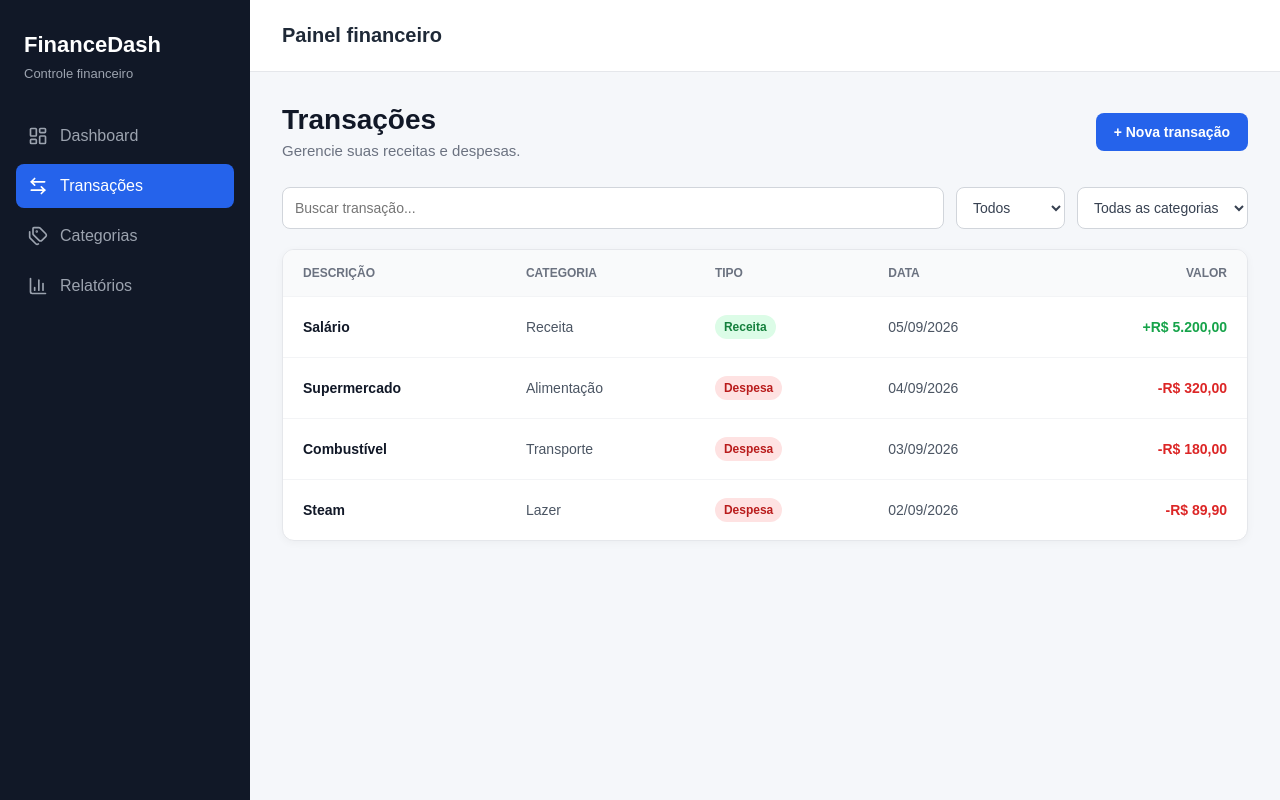
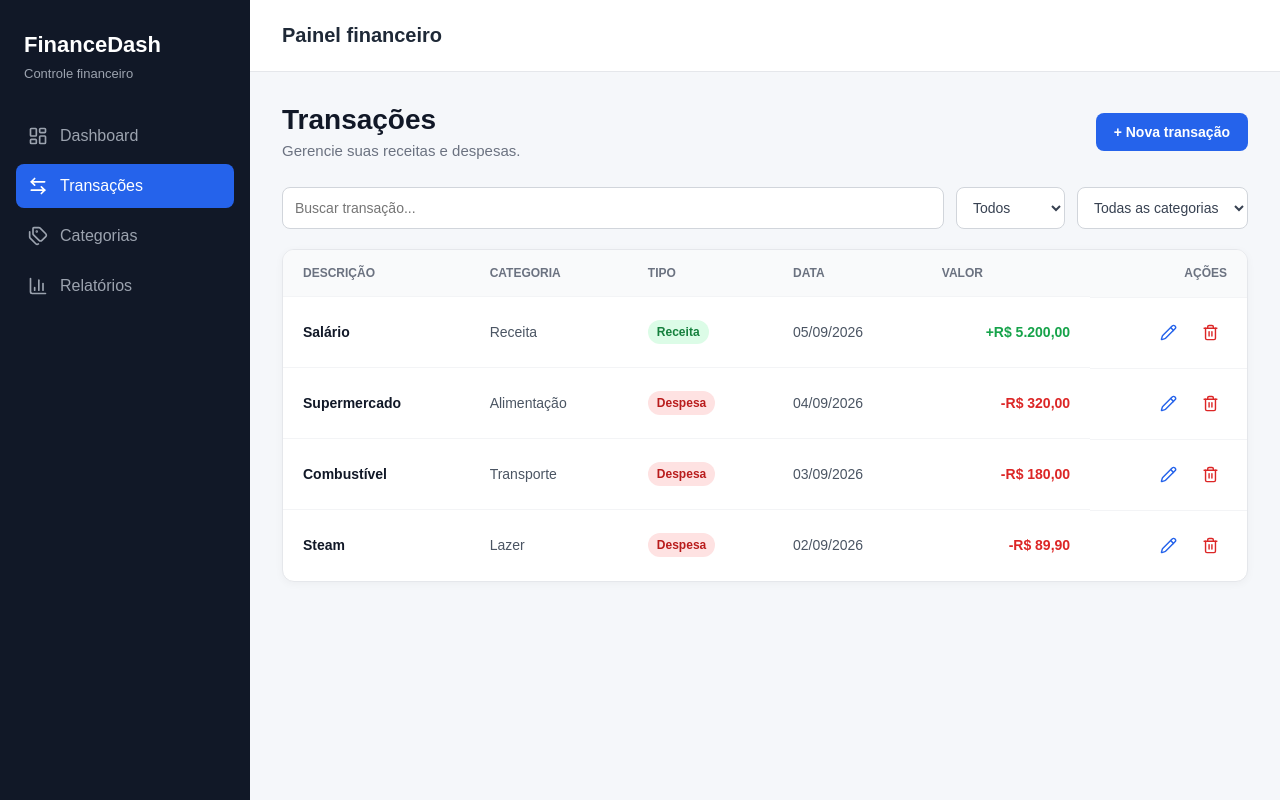
Before and after one commit to rafaelbarret/FinanceDash, a React app in the folder frontend/: page /transactions in a window 1280 px wide. Built offline with nearby package versions, Linux system fonts and the light colour scheme; the HTML template or start-up script is replaced by a standard one.

Commit message:
att transactions.jsx

```diff
--- a/frontend/src/components/Modal/Modal.jsx
+++ b/frontend/src/components/Modal/Modal.jsx
@@ -2,7 +2,12 @@ import { X } from 'lucide-react'
 
 import './Modal.css'
 
-function Modal({ isOpen, onClose, children }) {
+function Modal({
+  isOpen,
+  onClose,
+  title = 'Nova transação',
+  children,
+}) {
   if (!isOpen) {
     return null
   }
@@ -14,7 +19,7 @@ function Modal({ isOpen, onClose, children }) {
         onClick={(event) => event.stopPropagation()}
       >
         <div className="modal__header">
-          <h2>Nova transação</h2>
+          <h2>{title}</h2>
 
           <button
             type="button"
--- a/frontend/src/components/Transactions/TransactionForm.jsx
+++ b/frontend/src/components/Transactions/TransactionForm.jsx
@@ -2,14 +2,18 @@ import { useState } from 'react'
 
 import './TransactionForm.css'
 
-function TransactionForm({ onSubmit, onCancel }) {
-  const [formData, setFormData] = useState({
-    description: '',
-    amount: '',
-    type: 'expense',
-    category: 'Alimentação',
-    date: '',
-  })
+function TransactionForm({
+  transaction,
+  onSubmit,
+  onCancel,
+}) {
+  const [formData, setFormData] = useState(() => ({
+    description: transaction?.description || '',
+    amount: transaction?.amount || '',
+    type: transaction?.type || 'expense',
+    category: transaction?.category || 'Alimentação',
+    date: transaction?.date || '',
+  }))
 
   function handleChange(event) {
     const { name, value } = event.target
@@ -23,7 +27,11 @@ function TransactionForm({ onSubmit, onCancel }) {
   function handleSubmit(event) {
     event.preventDefault()
 
-    if (!formData.description || !formData.amount || !formData.date) {
+    if (
+      !formData.description.trim() ||
+      !formData.amount ||
+      !formData.date
+    ) {
       return
     }
 
@@ -34,7 +42,10 @@ function TransactionForm({ onSubmit, onCancel }) {
   }
 
   return (
-    <form className="transaction-form" onSubmit={handleSubmit}>
+    <form
+      className="transaction-form"
+      onSubmit={handleSubmit}
+    >
       <div className="transaction-form__field">
         <label htmlFor="description">
           Descrição
--- a/frontend/src/pages/Transactions/Transactions.css
+++ b/frontend/src/pages/Transactions/Transactions.css
@@ -194,3 +194,50 @@
 
   text-align: center;
 }
+
+.transactions__actions {
+  display: flex;
+  align-items: center;
+  justify-content: flex-end;
+  gap: 8px;
+}
+
+.transactions__action {
+  width: 34px;
+  height: 34px;
+
+  display: flex;
+  align-items: center;
+  justify-content: center;
+
+  border: none;
+  border-radius: 7px;
+
+  background-color: transparent;
+
+  cursor: pointer;
+
+  transition:
+    background-color 0.2s ease,
+    color 0.2s ease;
+}
+
+.transactions__action--edit {
+  color: #2563eb;
+}
+
+.transactions__action--edit:hover {
+  background-color: #eff6ff;
+}
+
+.transactions__action--delete {
+  color: #dc2626;
+}
+
+.transactions__action--delete:hover {
+  background-color: #fef2f2;
+}
+
+.transactions__table th:last-child {
+  text-align: right;
+}
--- a/frontend/src/pages/Transactions/Transactions.jsx
+++ b/frontend/src/pages/Transactions/Transactions.jsx
@@ -1,4 +1,9 @@
 import { useState } from 'react'
+
+import {
+  Pencil,
+  Trash2,
+} from 'lucide-react'
 
 import Modal from '../../components/Modal/Modal'
 import TransactionForm from '../../components/Transactions/TransactionForm'
@@ -7,6 +12,7 @@ import './Transactions.css'
 
 function Transactions() {
   const [isModalOpen, setIsModalOpen] = useState(false)
+  const [editingTransaction, setEditingTransaction] = useState(null)
 
   const [search, setSearch] = useState('')
   const [typeFilter, setTypeFilter] = useState('all')
@@ -47,6 +53,62 @@ function Transactions() {
     },
   ])
 
+  function formatCurrency(value) {
+    return value.toLocaleString('pt-BR', {
+      style: 'currency',
+      currency: 'BRL',
+    })
+  }
+
+  function handleEditTransaction(transaction) {
+    setEditingTransaction(transaction)
+    setIsModalOpen(true)
+  }
+
+  function handleDeleteTransaction(id) {
+    const confirmed = window.confirm(
+      'Tem certeza que deseja excluir esta transação?'
+    )
+
+    if (!confirmed) {
+      return
+    }
+
+    setTransactions((previousTransactions) =>
+      previousTransactions.filter(
+        (transaction) => transaction.id !== id
+      )
+    )
+  }
+
+  function handleSaveTransaction(transactionData) {
+    if (editingTransaction) {
+      setTransactions((previousTransactions) =>
+        previousTransactions.map((transaction) =>
+          transaction.id === editingTransaction.id
+            ? {
+              ...transaction,
+              ...transactionData,
+            }
+            : transaction
+        )
+      )
+    } else {
+      const newTransaction = {
+        ...transactionData,
+        id: Date.now(),
+      }
+
+      setTransactions((previousTransactions) => [
+        newTransaction,
+        ...previousTransactions,
+      ])
+    }
+
+    setEditingTransaction(null)
+    setIsModalOpen(false)
+  }
+
   const filteredTransactions = transactions.filter((transaction) => {
     const matchesSearch = transaction.description
       .toLowerCase()
@@ -67,27 +129,6 @@ function Transactions() {
     )
   })
 
-  function formatCurrency(value) {
-    return value.toLocaleString('pt-BR', {
-      style: 'currency',
-      currency: 'BRL',
-    })
-  }
-
-  function handleAddTransaction(newTransaction) {
-    const transaction = {
-      ...newTransaction,
-      id: Date.now(),
-    }
-
-    setTransactions((previousTransactions) => [
-      transaction,
-      ...previousTransactions,
-    ])
-
-    setIsModalOpen(false)
-  }
-
   return (
     <section className="transactions">
       <div className="transactions__heading">
@@ -97,8 +138,12 @@ function Transactions() {
         </div>
 
         <button
+          type="button"
           className="transactions__add-button"
-          onClick={() => setIsModalOpen(true)}
+          onClick={() => {
+            setEditingTransaction(null)
+            setIsModalOpen(true)
+          }}
         >
           + Nova transação
         </button>
@@ -123,17 +168,45 @@ function Transactions() {
 
         <select
           value={categoryFilter}
-          onChange={(event) => setCategoryFilter(event.target.value)}
+          onChange={(event) =>
+            setCategoryFilter(event.target.value)
+          }
         >
-          <option value="all">Todas as categorias</option>
-          <option value="Alimentação">Alimentação</option>
-          <option value="Transporte">Transporte</option>
-          <option value="Moradia">Moradia</option>
-          <option value="Lazer">Lazer</option>
-          <option value="Saúde">Saúde</option>
-          <option value="Educação">Educação</option>
-          <option value="Outros">Outros</option>
-          <option value="Receita">Receita</option>
+          <option value="all">
+            Todas as categorias
+          </option>
+
+          <option value="Alimentação">
+            Alimentação
+          </option>
+
+          <option value="Transporte">
+            Transporte
+          </option>
+
+          <option value="Moradia">
+            Moradia
+          </option>
+
+          <option value="Lazer">
+            Lazer
+          </option>
+
+          <option value="Saúde">
+            Saúde
+          </option>
+
+          <option value="Educação">
+            Educação
+          </option>
+
+          <option value="Outros">
+            Outros
+          </option>
+
+          <option value="Receita">
+            Receita
+          </option>
         </select>
       </div>
 
@@ -146,6 +219,7 @@ function Transactions() {
               <th>Tipo</th>
               <th>Data</th>
               <th>Valor</th>
+              <th>Ações</th>
             </tr>
           </thead>
 
@@ -157,7 +231,9 @@ function Transactions() {
                     {transaction.description}
                   </td>
 
-                  <td>{transaction.category}</td>
+                  <td>
+                    {transaction.category}
+                  </td>
 
                   <td>
                     <span
@@ -172,7 +248,9 @@ function Transactions() {
                     </span>
                   </td>
 
-                  <td>{transaction.date}</td>
+                  <td>
+                    {transaction.date}
+                  </td>
 
                   <td
                     className={`transactions__amount ${transaction.type === 'income'
@@ -180,15 +258,45 @@ function Transactions() {
                         : 'transactions__amount--expense'
                       }`}
                   >
-                    {transaction.type === 'income' ? '+' : '-'}
+                    {transaction.type === 'income'
+                      ? '+'
+                      : '-'}
                     {formatCurrency(transaction.amount)}
+                  </td>
+
+                  <td className="transactions__actions">
+                    <button
+                      type="button"
+                      className="transactions__action transactions__action--edit"
+                      onClick={() =>
+                        handleEditTransaction(transaction)
+                      }
+                      aria-label={`Editar ${transaction.description}`}
+                      title="Editar transação"
+                    >
+                      <Pencil size={17} />
+                    </button>
+
+                    <button
+                      type="button"
+                      className="transactions__action transactions__action--delete"
+                      onClick={() =>
+                        handleDeleteTransaction(
+                          transaction.id
+                        )
+                      }
+                      aria-label={`Excluir ${transaction.description}`}
+                      title="Excluir transação"
+                    >
+                      <Trash2 size={17} />
+                    </button>
                   </td>
                 </tr>
               ))
             ) : (
               <tr>
                 <td
-                  colSpan="5"
+                  colSpan="6"
                   className="transactions__empty"
                 >
                   Nenhuma transação encontrada.
@@ -201,11 +309,24 @@ function Transactions() {
 
       <Modal
         isOpen={isModalOpen}
-        onClose={() => setIsModalOpen(false)}
+        onClose={() => {
+          setIsModalOpen(false)
+          setEditingTransaction(null)
+        }}
+        title={
+          editingTransaction
+            ? 'Editar transação'
+            : 'Nova transação'
+        }
       >
         <TransactionForm
-          onSubmit={handleAddTransaction}
-          onCancel={() => setIsModalOpen(false)}
+          key={editingTransaction?.id || 'new'}
+          transaction={editingTransaction}
+          onSubmit={handleSaveTransaction}
+          onCancel={() => {
+            setIsModalOpen(false)
+            setEditingTransaction(null)
+          }}
         />
       </Modal>
     </section>
```
